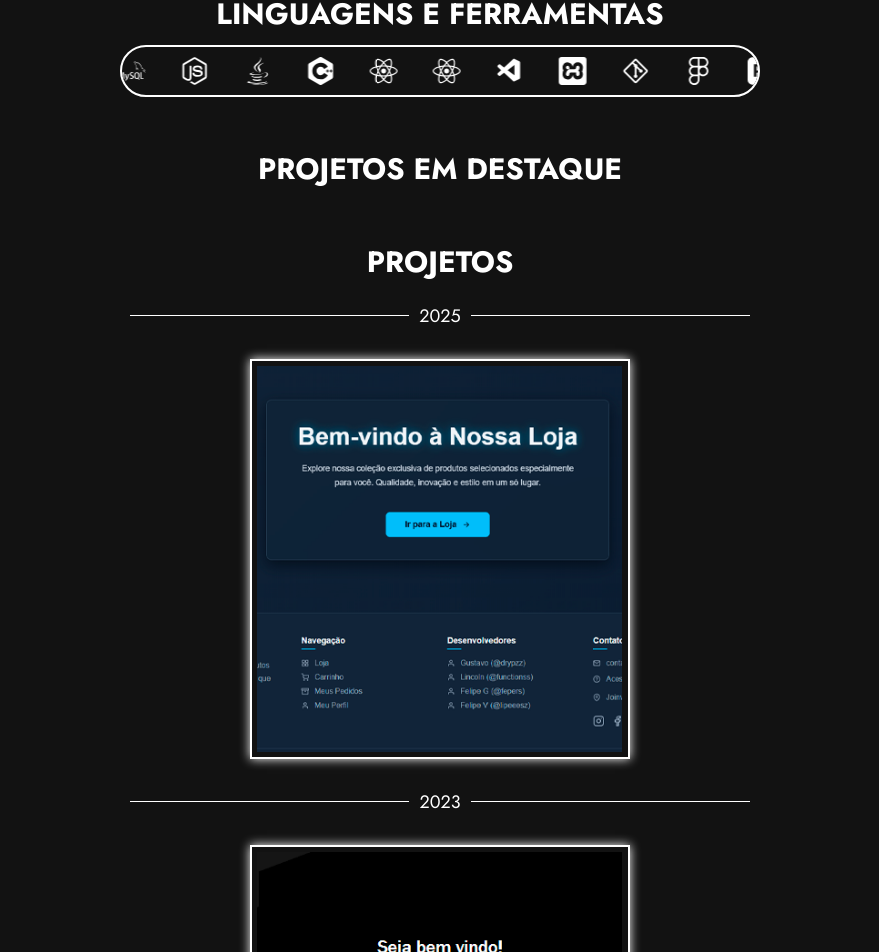
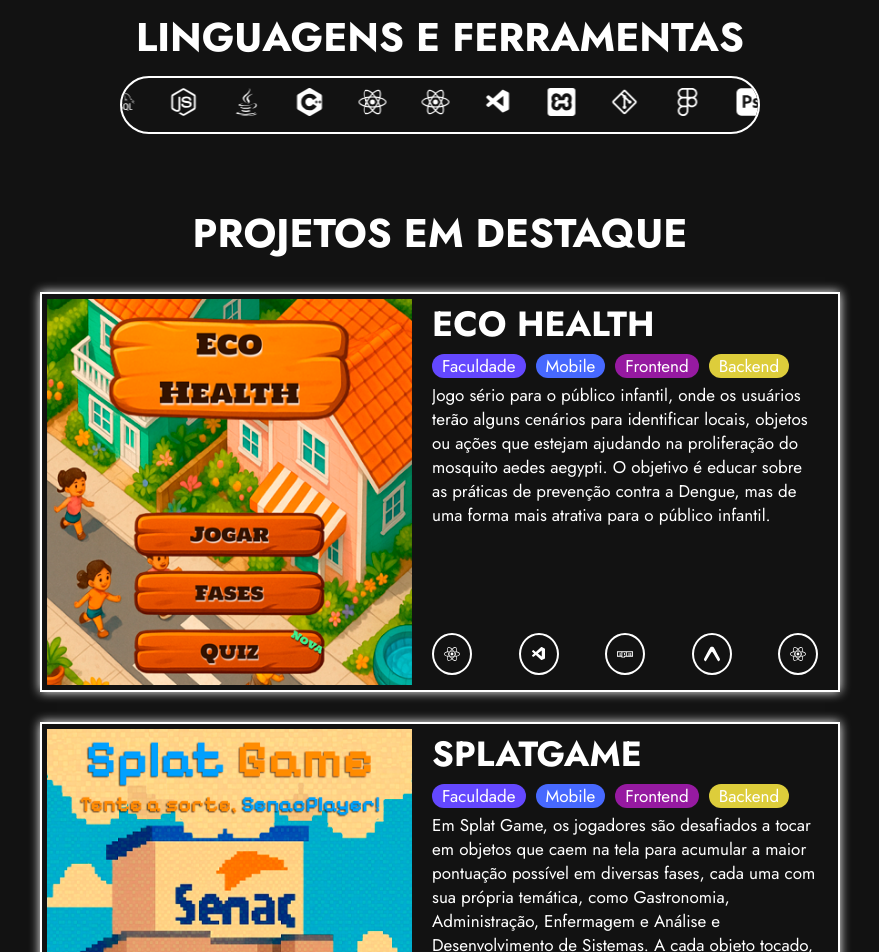
Before and after one commit to Felipe-G-Schmitt/PortfolioAtt, a React (Create React App) app: page / in a window 1280 px wide. Shown: the part 422-1374 px from the top of the page, without its empty margins (200-1079 px from the left). Built offline with nearby package versions, Linux system fonts and the light colour scheme.

Commit message:
feat: add MainProjects component with Eco Health and SplatGame project details

```diff
--- a/src/components/CategoriaProjeto.js
+++ b/src/components/CategoriaProjeto.js
@@ -9,6 +9,10 @@ const CategoriaProjeto = ({ categoria }) => {
         backgroundColor = "#4769ffff";
     } else if (categoria === "Web") {
         backgroundColor = "#1aa131ff";
+    } else if (categoria === "Backend") {
+        backgroundColor = "#ddcd3bff";
+    } else if (categoria === "Frontend") {
+        backgroundColor = "#961aa1ff";
     } else {
         backgroundColor = "#dcdcdc";
     }
--- /dev/null
+++ b/src/components/MainProjects.js
@@ -0,0 +1,67 @@
+import EcoHealthhome from "../assets/projects/ecoHealth-home.png";
+import SplatGamehome from "../assets/projects/splatgame-home.png";
+import CategoriaProjeto from "./../components/CategoriaProjeto";
+import { FaCss3Alt, FaJsSquare, FaReact, FaNpm } from "react-icons/fa";
+import { SiExpo } from "react-icons/si";
+import { VscVscode } from "react-icons/vsc";
+import { LiaGit } from "react-icons/lia";
+
+function MainProjects() {
+    return (
+        <section className="MainSec-projects">
+            <h1>Projetos em destaque</h1>
+
+            <div className="Mainproject-card">
+            <img src={EcoHealthhome} alt="Projecto EcoHealth" />
+
+            <div className="project-info">
+                <div className="project-texts">
+                    <h2>Eco Health</h2>
+                    <div className="main-cat-proj">
+                        <CategoriaProjeto categoria="Faculdade"/>
+                        <CategoriaProjeto categoria="Mobile"/>
+                        <CategoriaProjeto categoria="Frontend"/>
+                        <CategoriaProjeto categoria="Backend"/>
+                    </div>
+                <p>Jogo sério para o público infantil, onde os usuários terão alguns cenários para identificar locais, objetos ou ações que estejam ajudando na proliferação do mosquito aedes aegypti. O objetivo é educar sobre as práticas de prevenção contra a Dengue, mas de uma forma mais atrativa para o público infantil.</p>
+                </div>
+
+                <div className="project-langs">
+                    <a data-tooltip="React"><FaReact/></a>
+                    <a data-tooltip="VS Code"><VscVscode/></a>
+                    <a data-tooltip="Npm"><FaNpm/></a>
+                    <a data-tooltip="Expo"><SiExpo /></a>
+                    <a data-tooltip="React Native"><FaReact/></a>
+                </div>
+            </div>
+            </div>
+
+            <div className="Mainproject-card">
+            <img src={SplatGamehome} alt="Projeto SplatGame"/>
+
+            <div className="project-info">
+                <div className="project-texts">
+                    <h2>SplatGame</h2>
+                    <div className="main-cat-proj">
+                        <CategoriaProjeto categoria="Faculdade"/>
+                        <CategoriaProjeto categoria="Mobile"/>
+                        <CategoriaProjeto categoria="Frontend"/>
+                        <CategoriaProjeto categoria="Backend"/>
+                    </div>
+                <p>Em Splat Game, os jogadores são desafiados a tocar em objetos que caem na tela para acumular a maior pontuação possível em diversas fases, cada uma com sua própria temática, como Gastronomia, Administração, Enfermagem e Análise e Desenvolvimento de Sistemas. A cada objeto tocado, pontos são somados e o nível de dificuldade aumenta.</p>
+                </div>
+
+                <div className="project-langs">
+                    <a data-tooltip="React"><FaReact/></a>
+                    <a data-tooltip="VS Code"><VscVscode/></a>
+                    <a data-tooltip="Npm"><FaNpm/></a>
+                    <a data-tooltip="Expo"><SiExpo /></a>
+                    <a data-tooltip="React Native"><FaReact/></a>
+                </div>
+            </div>
+            </div>
+        </section>
+    );
+}
+
+export default MainProjects;
--- a/src/components/Projects.js
+++ b/src/components/Projects.js
@@ -30,6 +30,8 @@ function Projects() {
                 <div className="main-cat-proj">
                   <CategoriaProjeto categoria="Faculdade"/>
                   <CategoriaProjeto categoria="Web"/>
+                  <CategoriaProjeto categoria="Frontend"/>
+                  <CategoriaProjeto categoria="Backend"/>
                 </div>
               <p>StockSystem é a interface de usuário desenvolvida para interagir com a API StockSystem. O objetivo deste projeto é fornecer uma plataforma visualmente amigável e intuitiva para o gerenciamento de estoque, permitindo aos usuários realizar operações como cadastrar, visualizar, editar e excluir produtos de forma eficiente.</p>
             </div>
@@ -59,6 +61,8 @@ function Projects() {
                 <div className="main-cat-proj">
                   <CategoriaProjeto categoria="Ensino Médio"/>
                   <CategoriaProjeto categoria="Mobile"/>
+                  <CategoriaProjeto categoria="Frontend"/>
+                  <CategoriaProjeto categoria="Backend"/>
                 </div>
               <p>Desenvolvido por Felipe Gabriel, Lucas Coelho e Felipe Redivo, possuiamos o objetivo de criar um aplicativo em React Native onde o usuário poderia jogar um pequeno quiz, porém, para isso ele deveria criar uma conta e logar posteriormente</p>
             </div>
@@ -82,6 +86,8 @@ function Projects() {
                 <div className="main-cat-proj">
                   <CategoriaProjeto categoria="Ensino Médio"/>
                   <CategoriaProjeto categoria="Mobile"/>
+                  <CategoriaProjeto categoria="Frontend"/>
+                  <CategoriaProjeto categoria="Backend"/>
                 </div>
               <p>Desenvolvido por Felipe Gabriel e Lucas Coelho utilizando o framework React Native, programamos um aplicativo que possuia uma "home" apresentando os programadores, e uma página contendo uma seta indicando a direção que o dispositivo esteja apontado, além disso um mapa exibindo a localização do dispositivo</p>
             </div>
@@ -105,6 +111,8 @@ function Projects() {
                 <div className="main-cat-proj">
                   <CategoriaProjeto categoria="Ensino Médio"/>
                   <CategoriaProjeto categoria="Mobile"/>
+                  <CategoriaProjeto categoria="Frontend"/>
+                  <CategoriaProjeto categoria="Backend"/>
                 </div>
               <p>Desenvolvido por Felipe Gabriel e Lucas Coelho, o aplicativo tem como temática uma fruta e foi criado usando React Native. Inclui um tema de cores padrão, ícones interativos personalizados, barra de navegação inferior, listagem de tarefas e um formulário simples com campos de texto.</p>
             </div>
--- a/src/components/Skills.js
+++ b/src/components/Skills.js
@@ -10,37 +10,37 @@ function Skills() {
     <h1>Linguagens e ferramentas</h1>
         <div className="skills">
             <div className="skills-track">
-              <FaHtml5 size={28}/>
-              <FaCss3Alt size={28}/>
-              <FaJsSquare size={28}/>
-              <FaPhp size={28}/>
-              <SiMysql size={28}/>
-              <FaNodeJs size={28}/>
-              <FaJava size={28}/>
-              <SiCplusplus size={28}/>
-              <FaReact size={28}/>
-              <FaReact size={28}/>
-              <VscVscode size={28}/>
-              <SiXampp size={28}/>
-              <LiaGit size={28}/>
-              <FaFigma size={28}/>
-              <SiAdobephotoshop size={28}/>
+              <a data-tooltip="HTML5"><FaHtml5 size={28}/></a>
+              <a data-tooltip="CSS3"><FaCss3Alt size={28}/></a>
+              <a data-tooltip="JavaScript"><FaJsSquare size={28}/></a>
+              <a data-tooltip="PHP"><FaPhp size={28}/></a>
+              <a data-tooltip="MySQL"><SiMysql size={28}/></a>
+              <a data-tooltip="Node.js"><FaNodeJs size={28}/></a>
+              <a data-tooltip="Java"><FaJava size={28}/></a>
+              <a data-tooltip="C++"><SiCplusplus size={28}/></a>
+              <a data-tooltip="React"><FaReact size={28}/></a>
+              <a data-tooltip="React Native"><FaReact size={28}/></a>
+              <a data-tooltip="VS Code"><VscVscode size={28}/></a>
+              <a data-tooltip="XAMPP"><SiXampp size={28}/></a>
+              <a data-tooltip="Git"><LiaGit size={28}/></a>
+              <a data-tooltip="Figma"><FaFigma size={28}/></a>
+              <a data-tooltip="Photoshop"><SiAdobephotoshop size={28}/></a>
 
-              <FaHtml5 size={28}/>
-              <FaCss3Alt size={28}/>
-              <FaJsSquare size={28}/>
-              <FaPhp size={28}/>
-              <SiMysql size={28}/>
-              <FaNodeJs size={28}/>
-              <FaJava size={28}/>
-              <SiCplusplus size={28}/>
-              <FaReact size={28}/>
-              <FaReact size={28}/>
-              <VscVscode size={28}/>
-              <SiXampp size={28}/>
-              <LiaGit size={28}/>
-              <FaFigma size={28}/>
-              <SiAdobephotoshop size={28}/>
+              <a data-tooltip="HTML5"><FaHtml5 size={28}/></a>
+              <a data-tooltip="CSS3"><FaCss3Alt size={28}/></a>
+              <a data-tooltip="JavaScript"><FaJsSquare size={28}/></a>
+              <a data-tooltip="PHP"><FaPhp size={28}/></a>
+              <a data-tooltip="MySQL"><SiMysql size={28}/></a>
+              <a data-tooltip="Node.js"><FaNodeJs size={28}/></a>
+              <a data-tooltip="Java"><FaJava size={28}/></a>
+              <a data-tooltip="C++"><SiCplusplus size={28}/></a>
+              <a data-tooltip="React"><FaReact size={28}/></a>
+              <a data-tooltip="React Native"><FaReact size={28}/></a>
+              <a data-tooltip="VS Code"><VscVscode size={28}/></a>
+              <a data-tooltip="XAMPP"><SiXampp size={28}/></a>
+              <a data-tooltip="Git"><LiaGit size={28}/></a>
+              <a data-tooltip="Figma"><FaFigma size={28}/></a>
+              <a data-tooltip="Photoshop"><SiAdobephotoshop size={28}/></a>
             </div>
         </div>
     </section>
--- a/src/pages/Home.js
+++ b/src/pages/Home.js
@@ -1,17 +1,14 @@
 import About from "../components/About";
 import Skills from "../components/Skills";
 import Projects from "../components/Projects";
+import MainProjects from "../components/MainProjects";
 
 function Home() {
   return (
     <>
     <About />
     <Skills />
-
-    <section className="MainSec-projects">
-      <h1>Projetos em destaque</h1>
-    </section>
-
+    <MainProjects />
     <Projects />
     </>
   );
--- a/src/styles/global.css
+++ b/src/styles/global.css
@@ -96,7 +96,7 @@ body {
 .image-wrapper {
   position: relative;
   width: 300px;
-  height: 32dvh;
+  height: 272px;
   overflow: hidden;
 }
 
@@ -117,7 +117,7 @@ body {
 
 .infos {
   margin-left: 25px;
-  height: 32dvh;
+  height: 272px;
   display: flex;
   flex-direction: column;
   justify-content: center;
@@ -180,7 +180,7 @@ body {
 
 .langTolls h1{
   text-transform: uppercase;
-  font-size: 2.3vw;
+  font-size: 40px;
   text-align: center;
 }
 
@@ -204,12 +204,34 @@ body {
 .MainSec-projects {
   margin-top: 50px;
   justify-content: center;
+  display: flex;
+  flex-direction: column;
+  align-items: center;
+  justify-content: center;
+  gap: 30px;
+  padding: 20px;
+  flex-wrap: wrap;
 }
 
 .MainSec-projects h1{
   text-transform: uppercase;
-  font-size: 2.3vw;
+  font-size: 40px;
   text-align: center;
+}
+
+.Mainproject-card {
+  display: flex;
+  width: 800px;
+  height: 400px;
+  background-size: cover;
+  overflow: hidden;
+  padding: 5px;
+  color: white;
+  text-align: center;
+  border: 2px solid #fff;
+  box-shadow: #fff 0px 0px 10px;
+  transition: width 0.5s ease, box-shadow 0.3s ease;
+  cursor: pointer;
 }
 
 .Sec-projects {
@@ -219,7 +241,7 @@ body {
 
 .Sec-projects h1{
   text-transform: uppercase;
-  font-size: 2.3vw;
+  font-size: 40px;
   text-align: center;
 }
 
@@ -369,7 +391,7 @@ body {
   opacity: 1;
 }
 
-@media (max-width: 1350px) {
+@media (max-width: 1920px) {
   @keyframes scroll {
   from {
     transform: translateX(0);
@@ -382,277 +404,3 @@ body {
     animation-play-state: running;
   }
 }
-
-/*
-* {
-  box-sizing: border-box;
-  margin: 0;
-  padding: 0;
-}
-
-header {
-  position: relative;
-  display: flex;
-  align-items: center;
-  justify-content: space-between;
-  padding: 10px 20px;
-  background-color: #121212;
-}
-
-footer {
-  position: relative;
-  display: flex;
-  flex-direction: column;
-  align-items: center;
-  justify-content: center;
-  padding: 20px;
-  background-color: #121212;
-  color: #fff;
-}
-
-.footer-icons {
-  display: flex;
-  gap: 20px;
-  margin-bottom: 5px;
-}
-
-.footer-icons a {
-  color: #fff;
-  text-decoration: none;
-  border: 2px white solid;
-  height: 42px;
-  padding: 10px;
-  border-radius: 50%;
-  transform: scale(1);
-  transition: ease-in-out 0.3s;
-}
-
-.footer-icons a:hover {
-  transform: scale(1.2);
-  transition: ease-in-out 0.3s;
-  box-shadow: #fff 0px 0px 5px;
-}
-
-body {
-  margin: 0;
-  font-family: 'Jost', sans-serif;
-  background: #121212;
-  color: #fff;
-}
-
-.nav-links {
-  position: absolute;
-  left: 50%;
-  transform: translateX(-50%);
-  display: flex;
-  gap: 100px;
-}
-
-.nav-links a {
-  color: #fff;
-  text-decoration: none;
-  transform: scale(1);
-  transition: transform 0.3s ease-in-out;
-}
-
-.nav-links a:hover {
-  transform: scale(1.2);
-  cursor: pointer;
-  transition: transform 0.3s ease-in-out;
-}
-
-.logo {
-  width: 50px;
-  height: auto;
-}
-
-.header-icons {
-  display: flex;
-  gap: 30px;
-}
-
-.About {
-  display: flex;
-  justify-content: center;
-  align-items: center;
-  text-align: center;
-  padding: 20px;
-  margin-top: 20px;
-  gap: 20px;
-}
-
-.image-wrapper {
-  position: relative;
-  width: clamp(180px, 25vw, 300px);
-  height: clamp(180px, 32vh, 320px);
-  overflow: hidden;
-}
-
-.image-wrapper img {
-  width: 100%;
-  height: 100%;
-  object-fit: cover;
-}
-
-.image-overlay {
-  position: absolute;
-  top: 0;
-  right: 0;
-  width: 40%;
-  height: 100%;
-  background: linear-gradient(to left, #121212, transparent);
-}
-
-.infos {
-  flex: 1;
-  margin-left: 25px;
-  height: auto;
-  display: flex;
-  background-color: red;
-  flex-direction: column;
-  justify-content: center;
-  align-items: flex-start;
-}
-
-.infos h1 {
-  text-transform: uppercase;
-  font-size: clamp(1.2rem, 2.3vw, 2.5rem);
-}
-
-.infos p {
-  font-size: clamp(0.9rem, 1.2vw, 1.2rem);
-  margin-top: 10px;
-}
-
-.socials {
-  display: flex;
-  flex-direction: column;
-  margin-top: auto;
-}
-
-.social-item {
-  display: flex;
-  align-items: center;
-}
-
-.social-item p {
-  margin-left: 10px;
-  margin-block-start: 0px;
-}
-
-.icons {
-  display: flex;
-  gap: 20px;
-  margin-top: auto;
-}
-
-.icons a {
-  color: #fff;
-  text-decoration: none;
-  border: 2px white solid;
-  height: 42px;
-  padding: 10px;
-  border-radius: 50%;
-  transform: scale(1);
-  transition: ease-in-out 0.3s;
-  height: clamp(36px, 4vw, 42px);
-  padding: clamp(8px, 1vw, 10px);
-  font-size: clamp(1rem, 1.5vw, 1.5rem);
-}
-
-.icons a:hover {
-  transform: scale(1.2);
-  transition: ease-in-out 0.3s;
-  box-shadow: #fff 0px 0px 5px;
-}
-
-.langTolls {
-  margin-top: 20px;
-  justify-content: center;
-}
-
-.langTolls h1{
-  text-transform: uppercase;
-  font-size: 2.3vw;
-  text-align: center;
-}
-
-.skills {
-  display: flex;
-  width: 50%;
-  margin: 10px auto 0 auto;
-  border: 2px solid #fff;
-  padding: 10px 20px;
-  border-radius: 90px / 90px;
-  overflow: hidden;
-  position: relative;
-}
-
-.skills-track {
-  display: flex;
-  gap: 35px;
-  animation: scroll 20s linear infinite;
-}
-
-@media (max-width: 1350px) {
-  @keyframes scroll {
-  from {
-    transform: translateX(0);
-  }
-  to {
-    transform: translateX(-50%);
-  }
-}
-  .skills-track {
-    animation-play-state: running;
-  }
-}
-
-@media (max-width: 768px) {
-  .About {
-    flex-direction: column;
-    align-items: center;
-    text-align: center;
-  }
-
-  .infos {
-    margin-left: 0;
-    margin-top: 15px;
-    align-items: center;
-  }
-
-  .socials {
-    margin-top: 15px;
-    align-items: center;
-  }
-
-  .social-item {
-    justify-content: center;
-  }
-}
-@media (max-height: 500px) {
-  .About {
-    flex-direction: row;
-    gap: 10px;
-    padding: 10px;
-  }
-
-  .image-wrapper {
-    width: clamp(120px, 20vw, 200px);
-    height: clamp(120px, 25vh, 200px);
-  }
-
-  .infos h1 {
-    font-size: clamp(1rem, 2vw, 1.8rem);
-  }
-
-  .infos p {
-    font-size: clamp(0.8rem, 1vw, 1rem);
-  }
-
-  .icons a {
-    height: 36px;
-    padding: 6px;
-  }
-}
-*/
```
Also changed, not shown: src/assets/projects/ecoHealth-home.png (added), src/assets/projects/splatgame-home.png (added).
